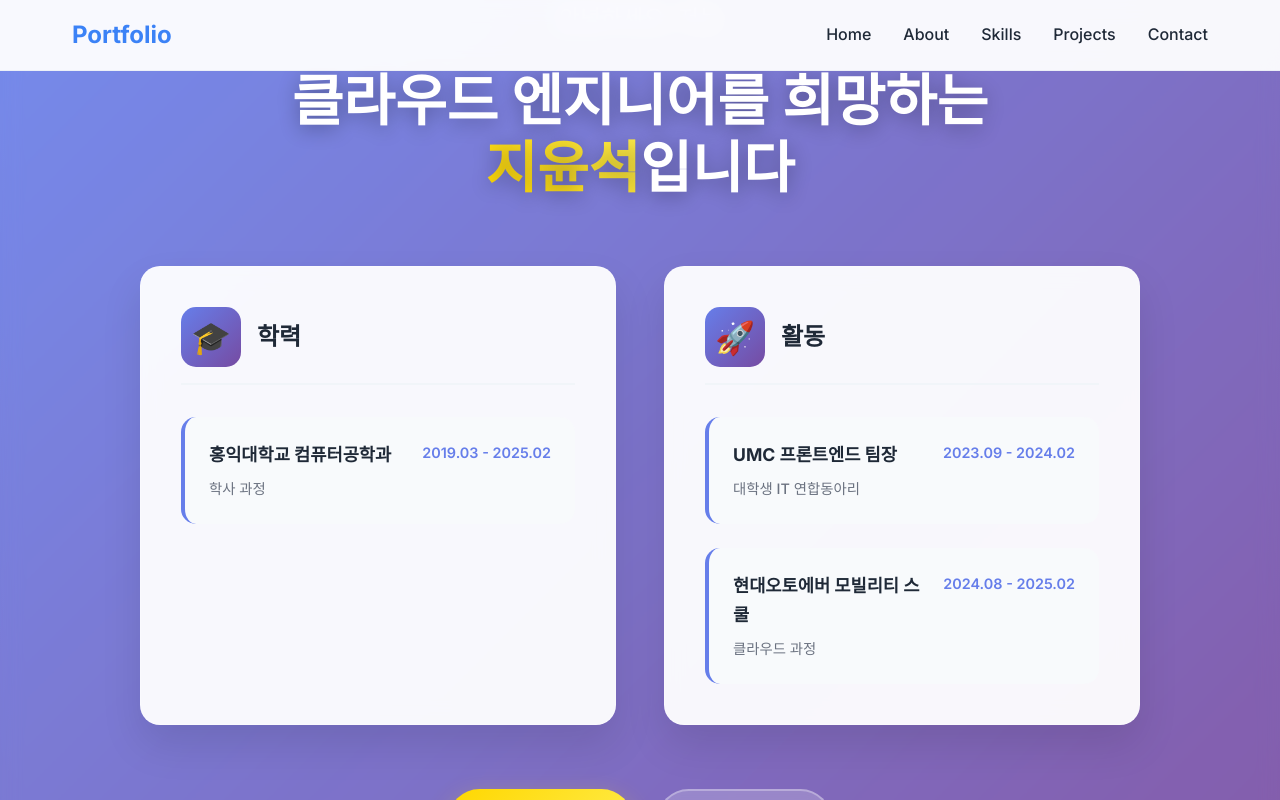
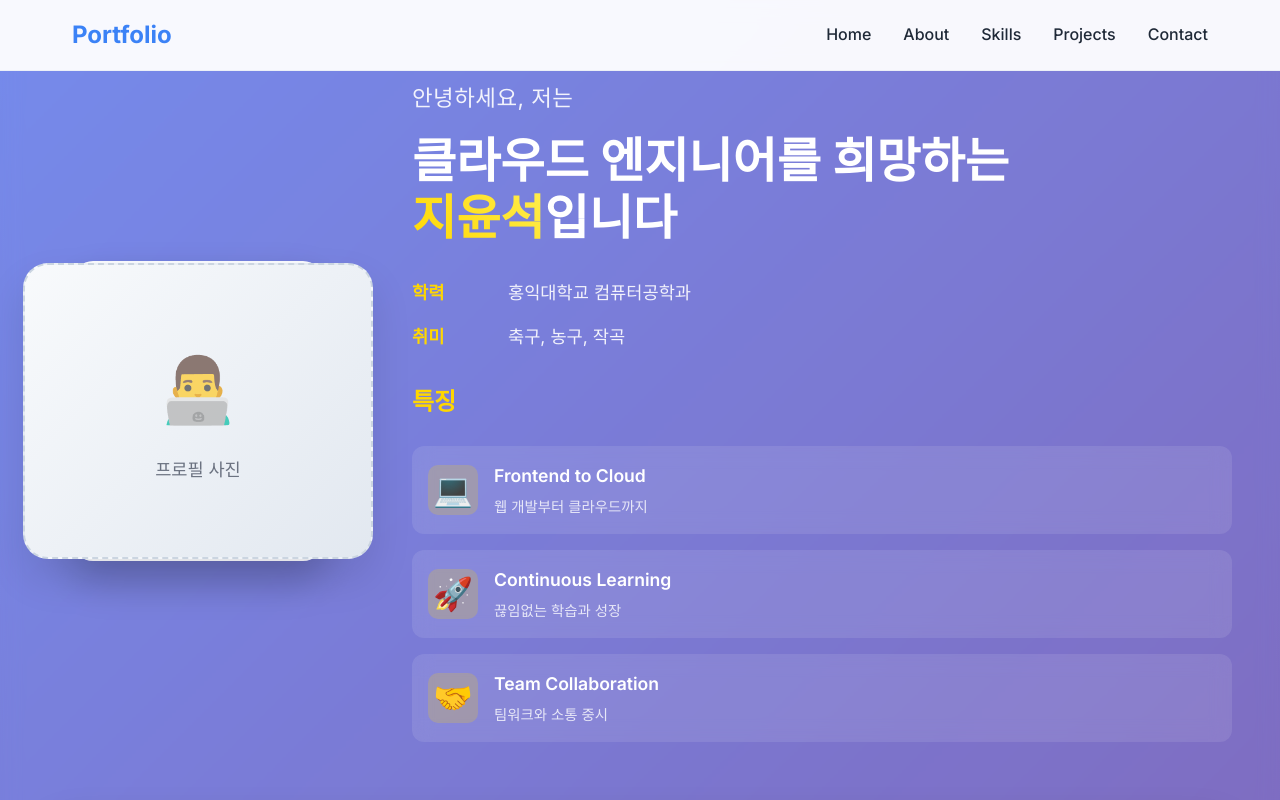
Before and after one commit to Yoonseok-Ji/PortFolio, a React (Create React App) app: page /PortFolio/project/1 in a window 1280 px wide. Both pictures are taken after a click on the button "홈으로 돌아가기". Shown: the top 800 px of the page. Built offline with nearby package versions, Linux system fonts and the light colour scheme.

Commit message:
Major UI improvements: remove text blur, fix header overlap, add timeline, profile integration, larger monitor, white text

```diff
--- a/src/App.css
+++ b/src/App.css
@@ -4,12 +4,15 @@
   box-sizing: border-box;
 }
 
+html {
+  scroll-behavior: smooth;
+  scroll-padding-top: 80px; /* 헤더 높이만큼 오프셋 */
+}
+
 body {
   font-family: 'Inter', -apple-system, BlinkMacSystemFont, 'Segoe UI', 'Roboto', 'Oxygen',
     'Ubuntu', 'Cantarell', 'Fira Sans', 'Droid Sans', 'Helvetica Neue',
     sans-serif;
-  -webkit-font-smoothing: antialiased;
-  -moz-osx-font-smoothing: grayscale;
   line-height: 1.6;
   color: #1f2937;
   background: #ffffff;
@@ -76,24 +79,6 @@ body {
   border-radius: 2px;
 }
 
-/* 스크롤바 스타일 */
-::-webkit-scrollbar {
-  width: 8px;
-}
-
-::-webkit-scrollbar-track {
-  background: #f1f5f9;
-}
-
-::-webkit-scrollbar-thumb {
-  background: #3b82f6;
-  border-radius: 4px;
-}
-
-::-webkit-scrollbar-thumb:hover {
-  background: #2563eb;
-}
-
 /* 반응형 */
 @media (max-width: 768px) {
   .section {
--- a/src/components/Hero.css
+++ b/src/components/Hero.css
@@ -6,6 +6,7 @@
   background: linear-gradient(135deg, #667eea 0%, #764ba2 100%);
   position: relative;
   overflow: hidden;
+  padding-top: 80px; /* 헤더 높이만큼 패딩 */
 }
 
 .hero::before {
@@ -31,9 +32,54 @@
 .hero-content {
   display: flex;
   flex-direction: column;
+  gap: 4rem;
+}
+
+/* 프로필 섹션 */
+.profile-section {
+  display: grid;
+  grid-template-columns: 300px 1fr;
+  gap: 4rem;
   align-items: center;
+}
+
+.profile-left {
+  display: flex;
+  justify-content: center;
+}
+
+.profile-image {
+  width: 250px;
+  height: 300px;
+  background: rgba(255, 255, 255, 0.95);
+  border-radius: 20px;
+  display: flex;
+  flex-direction: column;
+  align-items: center;
+  justify-content: center;
+  box-shadow: 0 20px 40px rgba(0, 0, 0, 0.2);
+  border: 2px solid rgba(255, 255, 255, 0.3);
+}
+
+.image-placeholder {
   text-align: center;
-  gap: 2rem;
+}
+
+.profile-icon {
+  font-size: 4rem;
+  margin-bottom: 1rem;
+  opacity: 0.7;
+}
+
+.image-placeholder p {
+  font-size: 1rem;
+  color: #6b7280;
+  font-weight: 500;
+  margin: 0;
+}
+
+.profile-right {
+  color: white;
 }
 
 .hero-greeting {
@@ -41,15 +87,15 @@
   color: rgba(255, 255, 255, 0.9);
   font-weight: 400;
   letter-spacing: 0.5px;
+  margin-bottom: 1rem;
 }
 
 .hero-name {
-  font-size: 3.5rem;
+  font-size: 3rem;
   font-weight: 700;
   color: white;
-  margin: 0;
+  margin: 0 0 2rem 0;
   line-height: 1.2;
-  text-shadow: 0 4px 20px rgba(0, 0, 0, 0.3);
 }
 
 .hero-name .highlight {
@@ -59,103 +105,172 @@
   background-clip: text;
 }
 
-.hero-resume {
-  display: grid;
-  grid-template-columns: 1fr 1fr;
-  gap: 3rem;
-  width: 100%;
-  max-width: 1000px;
-  margin-top: 2rem;
+.profile-info {
+  margin-bottom: 2rem;
 }
 
-.resume-section {
-  background: rgba(255, 255, 255, 0.95);
-  border-radius: 20px;
-  padding: 2.5rem;
-  box-shadow: 0 20px 40px rgba(0, 0, 0, 0.1);
-  backdrop-filter: blur(10px);
-  border: 1px solid rgba(255, 255, 255, 0.2);
+.info-item {
+  display: flex;
+  align-items: center;
+  margin-bottom: 1rem;
+  font-size: 1.1rem;
 }
 
-.resume-header {
+.info-label {
+  font-weight: 700;
+  color: #ffd700;
+  min-width: 80px;
+  margin-right: 1rem;
+}
+
+.info-value {
+  color: rgba(255, 255, 255, 0.9);
+}
+
+.characteristics h3 {
+  font-size: 1.5rem;
+  color: #ffd700;
+  margin-bottom: 1.5rem;
+  font-weight: 700;
+}
+
+.char-items {
+  display: flex;
+  flex-direction: column;
+  gap: 1rem;
+}
+
+.char-item {
   display: flex;
   align-items: center;
   gap: 1rem;
-  margin-bottom: 2rem;
-  padding-bottom: 1rem;
-  border-bottom: 2px solid #f1f5f9;
+  padding: 1rem;
+  background: rgba(255, 255, 255, 0.1);
+  border-radius: 12px;
+  backdrop-filter: blur(10px);
 }
 
-.resume-icon {
+.char-icon {
   font-size: 2rem;
-  width: 60px;
-  height: 60px;
-  background: linear-gradient(135deg, #667eea, #764ba2);
-  border-radius: 15px;
+  width: 50px;
+  height: 50px;
+  background: rgba(255, 215, 0, 0.2);
+  border-radius: 10px;
   display: flex;
   align-items: center;
   justify-content: center;
+  flex-shrink: 0;
 }
 
-.resume-header h3 {
-  font-size: 1.5rem;
-  font-weight: 700;
-  color: #1f2937;
+.char-text h4 {
+  font-size: 1.1rem;
+  font-weight: 600;
+  color: white;
+  margin: 0 0 0.3rem 0;
+}
+
+.char-text p {
+  font-size: 0.9rem;
+  color: rgba(255, 255, 255, 0.8);
   margin: 0;
 }
 
-.resume-items {
-  display: flex;
-  flex-direction: column;
-  gap: 1.5rem;
+/* 타임라인 섹션 */
+.timeline-section {
+  background: rgba(255, 255, 255, 0.95);
+  border-radius: 25px;
+  padding: 3rem;
+  box-shadow: 0 20px 40px rgba(0, 0, 0, 0.2);
 }
 
-.resume-item {
-  display: flex;
-  justify-content: space-between;
-  align-items: flex-start;
-  padding: 1.5rem;
-  background: #f8fafc;
-  border-radius: 15px;
-  border-left: 4px solid #667eea;
-  transition: all 0.3s ease;
+.timeline-section h2 {
+  font-size: 2rem;
+  font-weight: 700;
+  color: #1f2937;
+  text-align: center;
+  margin-bottom: 3rem;
 }
 
-.resume-item:hover {
-  transform: translateY(-2px);
-  box-shadow: 0 8px 25px rgba(102, 126, 234, 0.15);
+.timeline {
+  position: relative;
+  max-width: 800px;
+  margin: 0 auto;
 }
 
-.resume-content {
-  flex: 1;
-  text-align: left;
+.timeline::before {
+  content: '';
+  position: absolute;
+  left: 50%;
+  top: 0;
+  bottom: 0;
+  width: 3px;
+  background: linear-gradient(180deg, #667eea, #764ba2);
+  transform: translateX(-50%);
 }
 
-.resume-title {
+.timeline-item {
+  display: flex;
+  align-items: center;
+  margin-bottom: 3rem;
+  position: relative;
+}
+
+.timeline-item:nth-child(odd) {
+  flex-direction: row;
+}
+
+.timeline-item:nth-child(even) {
+  flex-direction: row-reverse;
+}
+
+.timeline-item:nth-child(odd) .timeline-content {
+  margin-left: 2rem;
+}
+
+.timeline-item:nth-child(even) .timeline-content {
+  margin-right: 2rem;
+  text-align: right;
+}
+
+.timeline-date {
+  background: linear-gradient(135deg, #667eea, #764ba2);
+  color: white;
+  padding: 0.8rem 1.5rem;
+  border-radius: 20px;
+  font-weight: 700;
+  font-size: 0.9rem;
+  white-space: nowrap;
+  box-shadow: 0 4px 12px rgba(102, 126, 234, 0.3);
+  position: relative;
+  z-index: 2;
+}
+
+.timeline-content {
+  flex: 1;
+  background: white;
+  padding: 1.5rem;
+  border-radius: 15px;
+  box-shadow: 0 8px 25px rgba(0, 0, 0, 0.1);
+  border: 1px solid #e2e8f0;
+}
+
+.timeline-content h4 {
+  font-size: 1.2rem;
   font-weight: 700;
   color: #1f2937;
-  font-size: 1.1rem;
-  margin-bottom: 0.5rem;
+  margin: 0 0 0.5rem 0;
 }
 
-.resume-subtitle {
-  font-size: 0.9rem;
+.timeline-content p {
+  font-size: 1rem;
   color: #6b7280;
-  font-weight: 500;
-}
-
-.resume-period {
-  font-size: 0.9rem;
-  color: #667eea;
-  font-weight: 600;
-  white-space: nowrap;
-  margin-left: 1rem;
+  margin: 0;
 }
 
 .hero-buttons {
   display: flex;
   gap: 1.5rem;
-  margin-top: 2rem;
+  justify-content: center;
 }
 
 .hero-btn {
@@ -200,64 +315,77 @@
     padding: 0 2rem;
   }
 
-  .hero-resume {
+  .profile-section {
     grid-template-columns: 1fr;
-    gap: 2rem;
-    max-width: 600px;
+    gap: 3rem;
+    text-align: center;
+  }
+
+  .profile-left {
+    order: -1;
   }
 
   .hero-name {
-    font-size: 2.8rem;
+    font-size: 2.5rem;
+  }
+
+  .timeline::before {
+    left: 20px;
+  }
+
+  .timeline-item {
+    flex-direction: row !important;
+    padding-left: 3rem;
+  }
+
+  .timeline-item .timeline-content {
+    margin-left: 2rem !important;
+    margin-right: 0 !important;
+    text-align: left !important;
+  }
+
+  .timeline-date {
+    position: absolute;
+    left: -10px;
   }
 }
 
 @media (max-width: 768px) {
+  .hero {
+    padding-top: 70px;
+  }
+
   .hero-container {
     padding: 0 1rem;
   }
 
   .hero-name {
-    font-size: 2.2rem;
+    font-size: 2rem;
   }
 
-  .hero-greeting {
-    font-size: 1.2rem;
+  .profile-image {
+    width: 200px;
+    height: 250px;
   }
 
-  .resume-section {
-    padding: 2rem;
+  .char-items {
+    gap: 0.8rem;
   }
 
-  .resume-item {
-    flex-direction: column;
-    align-items: flex-start;
-    gap: 1rem;
+  .char-item {
+    padding: 0.8rem;
   }
 
-  .resume-period {
-    margin-left: 0;
+  .timeline-section {
+    padding: 2rem;
   }
 
   .hero-buttons {
     flex-direction: column;
-    width: 100%;
+    align-items: center;
   }
 
   .hero-btn {
-    width: 100%;
+    width: 200px;
   }
 }
-
-@media (max-width: 480px) {
-  .hero-name {
-    font-size: 1.8rem;
-  }
-
-  .hero-greeting {
-    font-size: 1rem;
-  }
-
-  .resume-section {
-    padding: 1.5rem;
-  }
-}
--- a/src/components/Hero.js
+++ b/src/components/Hero.js
@@ -13,12 +13,24 @@ const Hero = () => {
   return (
     <section id="home" className="hero">
       <div className="hero-container">
+        <div className="hero-content">
+          {/* 프로필 섹션 */}
           <motion.div
-          className="hero-content"
+            className="profile-section"
             initial={{ opacity: 0, y: 30 }}
             animate={{ opacity: 1, y: 0 }}
             transition={{ duration: 0.8 }}
           >
+            <div className="profile-left">
+              <div className="profile-image">
+                <div className="image-placeholder">
+                  <div className="profile-icon">👨‍💻</div>
+                  <p>프로필 사진</p>
+                </div>
+              </div>
+            </div>
+
+            <div className="profile-right">
               <motion.div
                 className="hero-greeting"
                 initial={{ opacity: 0 }}
@@ -39,44 +51,101 @@ const Hero = () => {
               </motion.h1>
 
               <motion.div
-            className="hero-resume"
+                className="profile-info"
+                initial={{ opacity: 0, y: 20 }}
+                animate={{ opacity: 1, y: 0 }}
+                transition={{ duration: 0.8, delay: 0.6 }}
+              >
+                <div className="info-item">
+                  <span className="info-label">학력</span>
+                  <span className="info-value">홍익대학교 컴퓨터공학과</span>
+                </div>
+                <div className="info-item">
+                  <span className="info-label">취미</span>
+                  <span className="info-value">축구, 농구, 작곡</span>
+                </div>
+              </motion.div>
+
+              <motion.div
+                className="characteristics"
                 initial={{ opacity: 0, y: 20 }}
                 animate={{ opacity: 1, y: 0 }}
                 transition={{ duration: 0.8, delay: 0.8 }}
               >
-            <div className="resume-section">
-              <div className="resume-header">
-                <div className="resume-icon">🎓</div>
-                <h3>학력</h3>
+                <h3>특징</h3>
+                <div className="char-items">
+                  <div className="char-item">
+                    <div className="char-icon">💻</div>
+                    <div className="char-text">
+                      <h4>Frontend to Cloud</h4>
+                      <p>웹 개발부터 클라우드까지</p>
                     </div>
-              <div className="resume-item">
-                <div className="resume-content">
-                  <div className="resume-title">홍익대학교 컴퓨터공학과</div>
-                  <div className="resume-subtitle">학사 과정</div>
                   </div>
-                <div className="resume-period">2019.03 - 2025.02</div>
+                  <div className="char-item">
+                    <div className="char-icon">🚀</div>
+                    <div className="char-text">
+                      <h4>Continuous Learning</h4>
+                      <p>끊임없는 학습과 성장</p>
+                    </div>
+                  </div>
+                  <div className="char-item">
+                    <div className="char-icon">🤝</div>
+                    <div className="char-text">
+                      <h4>Team Collaboration</h4>
+                      <p>팀워크와 소통 중시</p>
+                    </div>
+                  </div>
+                </div>
+              </motion.div>
+            </div>
+          </motion.div>
+
+          {/* 타임라인 섹션 */}
+          <motion.div
+            className="timeline-section"
+            initial={{ opacity: 0, y: 30 }}
+            animate={{ opacity: 1, y: 0 }}
+            transition={{ duration: 0.8, delay: 1.0 }}
+          >
+            <h2>학력 및 활동</h2>
+            <div className="timeline">
+              <div className="timeline-item">
+                <div className="timeline-date">2019.03</div>
+                <div className="timeline-content">
+                  <h4>홍익대학교 컴퓨터공학과 입학</h4>
+                  <p>학사 과정 시작</p>
                 </div>
               </div>
 
-            <div className="resume-section">
-              <div className="resume-header">
-                <div className="resume-icon">🚀</div>
-                <h3>활동</h3>
+              <div className="timeline-item">
+                <div className="timeline-date">2023.09</div>
+                <div className="timeline-content">
+                  <h4>UMC 프론트엔드 팀장</h4>
+                  <p>대학생 IT 연합동아리 활동</p>
                 </div>
-              <div className="resume-items">
-                <div className="resume-item">
-                  <div className="resume-content">
-                    <div className="resume-title">UMC 프론트엔드 팀장</div>
-                    <div className="resume-subtitle">대학생 IT 연합동아리</div>
               </div>
-                  <div className="resume-period">2023.09 - 2024.02</div>
+
+              <div className="timeline-item">
+                <div className="timeline-date">2024.02</div>
+                <div className="timeline-content">
+                  <h4>UMC 활동 완료</h4>
+                  <p>프론트엔드 팀장 역할 수행</p>
                 </div>
-                <div className="resume-item">
-                  <div className="resume-content">
-                    <div className="resume-title">현대오토에버 모빌리티 스쿨</div>
-                    <div className="resume-subtitle">클라우드 과정</div>
               </div>
-                  <div className="resume-period">2024.08 - 2025.02</div>
+
+              <div className="timeline-item">
+                <div className="timeline-date">2024.08</div>
+                <div className="timeline-content">
+                  <h4>현대오토에버 모빌리티 스쿨</h4>
+                  <p>클라우드 과정 시작</p>
+                </div>
+              </div>
+
+              <div className="timeline-item">
+                <div className="timeline-date">2025.02</div>
+                <div className="timeline-content">
+                  <h4>졸업 예정</h4>
+                  <p>학사 과정 완료 및 클라우드 과정 수료</p>
                 </div>
               </div>
             </div>
@@ -86,7 +155,7 @@ const Hero = () => {
             className="hero-buttons"
             initial={{ opacity: 0, y: 20 }}
             animate={{ opacity: 1, y: 0 }}
-            transition={{ duration: 0.8, delay: 1.0 }}
+            transition={{ duration: 0.8, delay: 1.2 }}
           >
             <button
               className="hero-btn primary"
@@ -101,7 +170,7 @@ const Hero = () => {
               Contact
             </button>
           </motion.div>
-        </motion.div>
+        </div>
       </div>
     </section>
   );
```
Also changed, not shown: src/components/ProjectDetail.css (+61 -55 lines), src/components/ProjectDetail.js (+6 -1 lines), src/components/Skills.css (+2 -14 lines), src/components/Skills.js (+4 -4 lines). Lines whose indentation alone changed are shown as unchanged.
